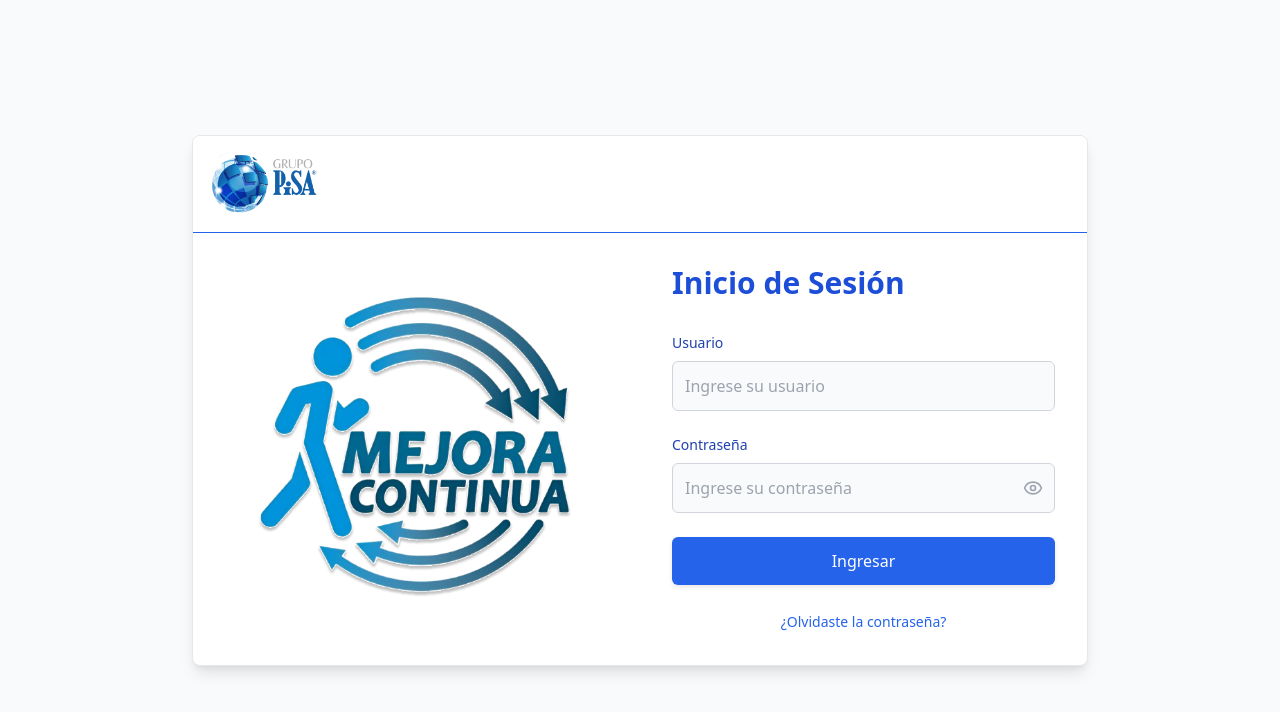
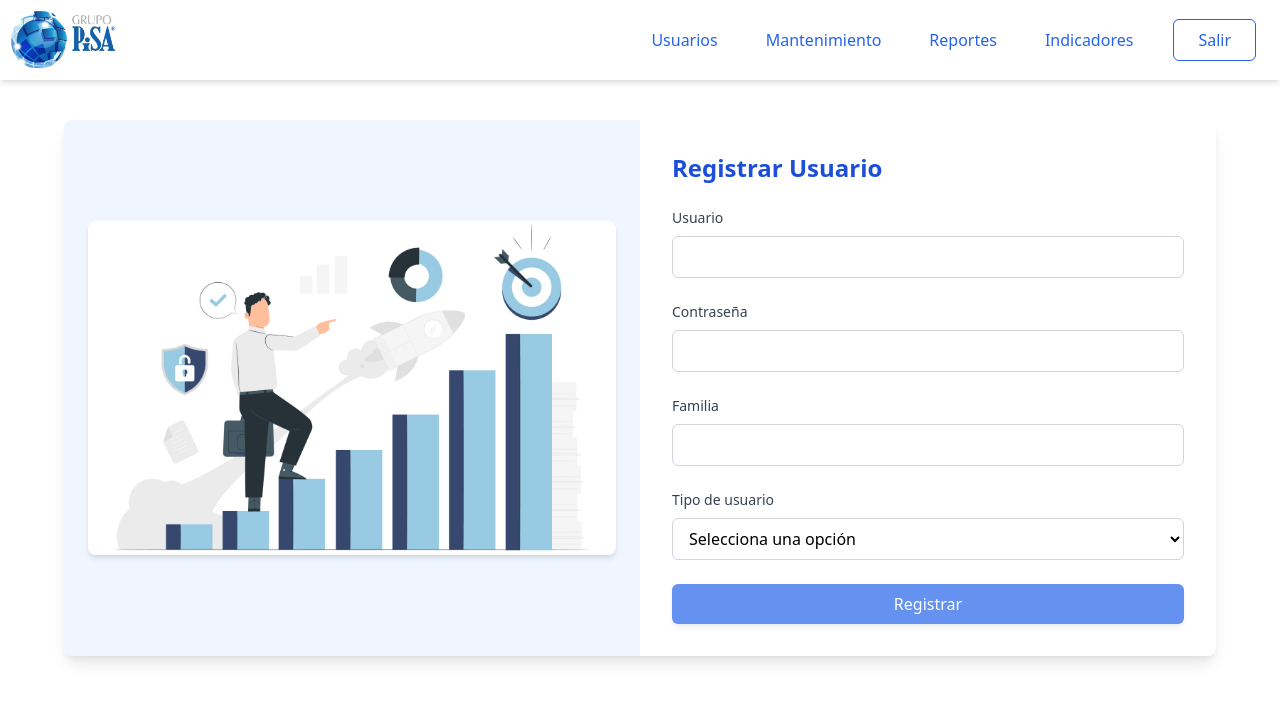
Before and after one commit to Luishp0/PisaFrontend, a React (Create React App) app: page / in a window 1280 px wide. Shown: the top 712 px of the page. Built offline with nearby package versions, Linux system fonts and the light colour scheme.

Commit message:
modificacion en registrar usuario

```diff
--- a/package.json
+++ b/package.json
@@ -12,6 +12,7 @@
     "clsx": "^2.1.1",
     "cra-template": "1.2.0",
     "env": "^0.0.2",
+    "formik": "^2.4.6",
     "lucide-react": "^0.475.0",
     "react": "^18.3.1",
     "react-dom": "^18.3.1",
@@ -20,7 +21,8 @@
     "recharts": "^2.15.1",
     "tailwind-merge": "^3.0.2",
     "web-vitals": "^4.2.4",
-    "xlsx": "^0.18.5"
+    "xlsx": "^0.18.5",
+    "yup": "^1.6.1"
   },
   "scripts": {
     "start": "react-scripts start",
--- a/src/App.js
+++ b/src/App.js
@@ -16,10 +16,10 @@ function App() {
     <NotificationProvider>
       <BrowserRouter>
         <Routes>
-          <Route path="/" element={<LoginPage />} />
+          <Route path="/i" element={<LoginPage />} />
           <Route path='/inicio' element={<PaginaPrincipal/>} />
           <Route path='/usuario' element= {<UserManagement/>} />
-          <Route path='/usuarioRegistrado' element= {<RegisterForm/>} />
+          <Route path='/' element= {<RegisterForm/>} />
           <Route path='/usuario2' element= {<PaginaUsuario/>} />
           <Route path='/editarIndicadores' element= {<EditarIndicador/>} />
           <Route path='/reporte1' element= {<ReportBoard1/>} />
--- a/src/components/NavbarReport.jsx
+++ b/src/components/NavbarReport.jsx
@@ -22,7 +22,7 @@ const NavbarReport = () => {
   const tabs = [
     { id: 'junta', label: 'Junta previa', path: '/reporte1' },
     { id: 'utilizacion', label: 'Utilización', path: '/reporte3' },
-    { id: 'dms', label: 'DMS', path: '/dms' },
+    { id: 'dms', label: 'DMS', path: '/reporte3' },
     { id: 'cumplimiento', label: 'Cumplimiento', path: '/reporte2' }
   ];
 
--- a/src/components/RegisterForm.jsx
+++ b/src/components/RegisterForm.jsx
@@ -1,61 +1,171 @@
 import React, { useState } from 'react';
-import { useNotification } from '../components/NotificationProvider.jsx'; // Importa el hook
-import statisticsImage from '../img/fondoUsuario.png'; // Asegúrate de tener una imagen o cambiar la ruta
+import { Formik, Form, Field, ErrorMessage } from 'formik';
+import * as Yup from 'yup';
+import { useNotification } from '../components/NotificationProvider.jsx';
+import statisticsImage from '../img/fondoUsuario.png';
 import Navbar from './Navbar';
 
 const RegisterForm = () => {
-  const { showSuccess, showError } = useNotification(); // Usa el hook de notificación
-  const [formData, setFormData] = useState({
-    usuario: '',
-    contrasena: '',
-    familia: '',
-    puesto: '',
-    clase: 'Usuario'
+  const { showSuccess, showError } = useNotification();
+  const [isLoading, setIsLoading] = useState(false);
+  const [isUserVerified, setIsUserVerified] = useState(false);
+  const [isVerifyingUser, setIsVerifyingUser] = useState(false);
+
+  // Opciones para el selector de puesto
+  const tipoUsuarioOptions = [
+    { value: '', label: 'Selecciona una opción' },
+    { value: 'Usuario', label: 'Usuario' },
+    { value: 'Administrador', label: 'Administrador' }
+  ];
+
+  // Schema de validación con Yup
+  const validationSchema = Yup.object({
+    nombreUsuario: Yup.string()
+      .min(3, 'El nombre de usuario debe tener al menos 3 caracteres')
+      .max(20, 'El nombre de usuario no debe exceder los 20 caracteres')
+      .matches(
+        /^[a-zA-Z0-9._-]+$/,
+        'El nombre de usuario solo puede contener letras, números, puntos, guiones y guiones bajos'
+      )
+      .test(
+        'no-spaces',
+        'El nombre de usuario no puede contener espacios',
+        value => !value || !value.includes(' ')
+      )
+      .test(
+        'not-only-numbers',
+        'El nombre de usuario no puede contener solo números',
+        value => !value || !/^\d+$/.test(value)
+      )
+      .required('El nombre de usuario es obligatorio'),
+    contrasena: Yup.string()
+      .min(6, 'La contraseña debe tener al menos 6 caracteres')
+      .matches(
+        /^(?=.*[a-z])(?=.*[A-Z])(?=.*\d)(?=.*[@$!%*?&])[A-Za-z\d@$!%*?&]/,
+        'La contraseña debe contener al menos una letra mayúscula, una minúscula, un número y un carácter especial'
+      )
+      .required('La contraseña es obligatoria'),
+    familia: Yup.string()
+      .required('La familia es obligatoria'),
+    puesto: Yup.string()
+      .required('Debes seleccionar un puesto')
   });
 
-  const handleChange = (e) => {
-    const { name, value } = e.target;
-    setFormData(prevState => ({
-      ...prevState,
-      [name]: value
-    }));
+  // Función para verificar disponibilidad de nombre de usuario
+  const checkUsernameTaken = async (username, setFieldError) => {
+    // Validación de formato antes de consultar la base de datos
+    try {
+      await validationSchema.fields.nombreUsuario.validate(username);
+    } catch (error) {
+      setFieldError('nombreUsuario', error.message);
+      return false;
+    }
+
+    setIsVerifyingUser(true);
+
+    try {
+      const API_URL = process.env.REACT_APP_API_URL || 'http://localhost:8000';
+      const response = await fetch(`${API_URL}/usuario/check-username?username=${encodeURIComponent(username)}`);
+
+      if (!response.ok) {
+        throw new Error('Error al verificar nombre de usuario');
+      }
+
+      const data = await response.json();
+
+      if (data.disponible) {
+        showSuccess(data.mensaje || 'Nombre de usuario disponible');
+        setIsUserVerified(true);
+        return true;
+      } else {
+        showError(data.mensaje || 'El nombre de usuario ya está en uso');
+        setFieldError('nombreUsuario', data.mensaje || 'Este nombre de usuario ya está en uso');
+        setIsUserVerified(false);
+        return false;
+      }
+    } catch (error) {
+      console.error('Error al verificar nombre de usuario:', error);
+      showError('No se pudo verificar la disponibilidad del nombre de usuario');
+      setIsUserVerified(false);
+      return false;
+    } finally {
+      setIsVerifyingUser(false);
+    }
   };
 
-  const handleSubmit = (e) => {
-    e.preventDefault();
-
-    // Validar campos obligatorios
-    if (!formData.usuario || !formData.contrasena) {
-      showError('Por favor, complete los campos obligatorios');
+  const handleSubmit = async (values, { resetForm, setFieldError, setSubmitting }) => {
+    // Verificar si el usuario ha sido verificado antes de enviar
+    if (!isUserVerified) {
+      showError('Por favor, verifica la disponibilidad del nombre de usuario primero');
       return;
     }
 
-    // Simulación de envío exitoso
-    console.log('Datos del formulario:', formData);
-    showSuccess('Usuario registrado exitosamente');
+    setIsLoading(true);
 
-    // Aquí iría el código para enviar datos al servidor
-    // try {
-    //   const response = await fetch('/api/registro', {
-    //     method: 'POST',
-    //     headers: { 'Content-Type': 'application/json' },
-    //     body: JSON.stringify(formData)
-    //   });
-    //
-    //   if (response.ok) {
-    //     showSuccess('Usuario registrado exitosamente');
-    //     // Redirigir o limpiar formulario
-    //   } else {
-    //     const data = await response.json();
-    //     showError(data.message || 'Error al registrar usuario');
-    //   }
-    // } catch (error) {
-    //   showError('Error de conexión con el servidor');
-    // }
+    try {
+      // Mapear el valor del puesto al idRol correspondiente
+      const idRol = values.puesto === 'Usuario' ? '67b3ef205de7d75b4cd02e5d' :
+                   values.puesto === 'Administrador' ? '67b3ee195de7d75b4cd02e56' : '';
+
+      // Preparar datos para enviar al servidor
+      const formData = {
+        nombreUsuario: values.nombreUsuario,
+        contrasena: values.contrasena,
+        familia: values.familia,
+        idRol: idRol
+      };
+
+      const API_URL = process.env.REACT_APP_API_URL || 'http://localhost:8000';
+      const response = await fetch(`${API_URL}/usuario`, {
+        method: 'POST',
+        headers: {
+          'Content-Type': 'application/json'
+        },
+        body: JSON.stringify(formData)
+      });
+
+      // Log the full response for debugging
+      const responseText = await response.text();
+      console.log('Server Response:', {
+        status: response.status,
+        body: responseText
+      });
+
+      // Procesar la respuesta
+      if (!response.ok) {
+        // Intentar parsear el mensaje de error
+        let errorMessage = 'Error al registrar usuario';
+        try {
+          const errorData = JSON.parse(responseText);
+          errorMessage = errorData.mensaje || errorMessage;
+        } catch {
+          errorMessage = responseText || errorMessage;
+        }
+
+        showError(errorMessage);
+        throw new Error(errorMessage);
+      }
+
+      // Parsear respuesta exitosa
+      const data = JSON.parse(responseText);
+
+      showSuccess(data.mensaje || 'Usuario registrado exitosamente');
+      resetForm();
+      setIsUserVerified(false);
+    } catch (error) {
+      console.error('Error de registro completo:', error);
+
+      // Mostrar mensaje de error más detallado
+      showError(error.message || 'Error de conexión con el servidor');
+    } finally {
+      setIsLoading(false);
+      setSubmitting(false);
+    }
   };
 
   return (
-    <div><Navbar/>
+    <div>
+      <Navbar/>
       <div className="flex flex-col md:flex-row bg-white rounded-lg shadow-lg overflow-hidden max-w-6xl mx-auto my-10">
         {/* Sección de la imagen */}
         <div className="md:w-1/2 bg-blue-50">
@@ -65,29 +175,72 @@ const RegisterForm = () => {
               alt="Estadísticas"
               className="max-w-full h-auto rounded-lg shadow-md"
             />
-          {/* Si prefieres usar un div con background-image en lugar de img */}
-          {/* <div className="w-full h-full bg-cover bg-center rounded-lg shadow-md"
-               style={{ backgroundImage: "url('/path/to/your/image.jpg')" }}>
-          </div> */}
           </div>
         </div>
 
         {/* Sección del formulario */}
         <div className="md:w-1/2 p-8">
-        <form onSubmit={handleSubmit} className="space-y-6">
-          <h1 className="text-2xl font-bold text-blue-700 mb-6">Registrar</h1>
+          <Formik
+            initialValues={{
+              nombreUsuario: '',
+              contrasena: '',
+              familia: '',
+              puesto: ''
+            }}
+            validationSchema={validationSchema}
+            onSubmit={handleSubmit}
+          >
+            {({ values, errors, touched, isSubmitting, setFieldValue, setFieldError }) => (
+              <Form className="space-y-6">
+                <h1 className="text-2xl font-bold text-blue-700 mb-6">Registrar Usuario</h1>
 
                 <div className="space-y-2">
-            <label htmlFor="usuario" className="block text-sm font-medium text-gray-700">
+                  <label htmlFor="nombreUsuario" className="block text-sm font-medium text-gray-700">
                     Usuario
                   </label>
-            <input
+                  <div className="flex items-center space-x-2">
+                    <Field
                       type="text"
-              id="usuario"
-              name="usuario"
-              value={formData.usuario}
-              onChange={handleChange}
-              className="w-full px-3 py-2 border border-gray-300 rounded-md focus:outline-none focus:ring-1 focus:ring-blue-500"
+                      id="nombreUsuario"
+                      name="nombreUsuario"
+                      className={`flex-grow px-3 py-2 border ${
+                        (errors.nombreUsuario && touched.nombreUsuario)
+                          ? 'border-red-500'
+                          : isUserVerified
+                          ? 'border-green-500'
+                          : 'border-gray-300'
+                      } rounded-md focus:outline-none focus:ring-1 focus:ring-blue-500`}
+                      onChange={(e) => {
+                        const username = e.target.value;
+                        setFieldValue('nombreUsuario', username);
+                        setIsUserVerified(false);
+                      }}
+                    />
+                    {/* Modificación para mostrar el botón cuando hay texto */}
+                    {values.nombreUsuario.length >= 3 && !isUserVerified && (
+                      <button
+                        type="button"
+                        onClick={() => checkUsernameTaken(values.nombreUsuario, setFieldError)}
+                        disabled={isVerifyingUser}
+                        className={`px-4 py-2 rounded-md transition duration-150 ease-in-out ${
+                          isVerifyingUser
+                            ? 'bg-gray-300 cursor-not-allowed'
+                            : 'bg-blue-600 text-white hover:bg-blue-700'
+                        }`}
+                      >
+                        {isVerifyingUser ? 'Verificando...' : 'Verificar'}
+                      </button>
+                    )}
+                    {isUserVerified && (
+                      <span className="text-green-600 font-medium ml-2">
+                        ✓ Verificado
+                      </span>
+                    )}
+                  </div>
+                  <ErrorMessage
+                    name="nombreUsuario"
+                    component="div"
+                    className="text-red-500 text-sm mt-1"
                   />
                 </div>
 
@@ -95,13 +248,18 @@ const RegisterForm = () => {
                   <label htmlFor="contrasena" className="block text-sm font-medium text-gray-700">
                     Contraseña
                   </label>
-            <input
+                  <Field
                     type="password"
                     id="contrasena"
                     name="contrasena"
-              value={formData.contrasena}
-              onChange={handleChange}
-              className="w-full px-3 py-2 border border-gray-300 rounded-md focus:outline-none focus:ring-1 focus:ring-blue-500"
+                    className={`w-full px-3 py-2 border ${
+                      errors.contrasena && touched.contrasena ? 'border-red-500' : 'border-gray-300'
+                    } rounded-md focus:outline-none focus:ring-1 focus:ring-blue-500`}
+                  />
+                  <ErrorMessage
+                    name="contrasena"
+                    component="div"
+                    className="text-red-500 text-sm mt-1"
                   />
                 </div>
 
@@ -109,57 +267,64 @@ const RegisterForm = () => {
                   <label htmlFor="familia" className="block text-sm font-medium text-gray-700">
                     Familia
                   </label>
-            <input
+                  <Field
                     type="text"
                     id="familia"
                     name="familia"
-              value={formData.familia}
-              onChange={handleChange}
-              className="w-full px-3 py-2 border border-gray-300 rounded-md focus:outline-none focus:ring-1 focus:ring-blue-500"
+                    className={`w-full px-3 py-2 border ${
+                      errors.familia && touched.familia ? 'border-red-500' : 'border-gray-300'
+                    } rounded-md focus:outline-none focus:ring-1 focus:ring-blue-500`}
+                  />
+                  <ErrorMessage
+                    name="familia"
+                    component="div"
+                    className="text-red-500 text-sm mt-1"
                   />
                 </div>
 
                 <div className="space-y-2">
                   <label htmlFor="puesto" className="block text-sm font-medium text-gray-700">
-              Puesto
+                    Tipo de usuario
                   </label>
-            <input
-              type="text"
+                  <Field
+                    as="select"
                     id="puesto"
                     name="puesto"
-              value={formData.puesto}
-              onChange={handleChange}
-              className="w-full px-3 py-2 border border-gray-300 rounded-md focus:outline-none focus:ring-1 focus:ring-blue-500"
+                    className={`w-full px-3 py-2 border ${
+                      errors.puesto && touched.puesto ? 'border-red-500' : 'border-gray-300'
+                    } rounded-md focus:outline-none focus:ring-1 focus:ring-blue-500 bg-white`}
+                  >
+                    {tipoUsuarioOptions.map(option => (
+                      <option key={option.value} value={option.value}>
+                        {option.label}
+                      </option>
+                    ))}
+                  </Field>
+                  <ErrorMessage
+                    name="puesto"
+                    component="div"
+                    className="text-red-500 text-sm mt-1"
                   />
-          </div>
-
-          <div className="space-y-2">
-            <label htmlFor="clase" className="block text-sm font-medium text-gray-700">
-              Usuario o administrador
-            </label>
-            <select
-              id="clase"
-              name="clase"
-              value={formData.clase}
-              onChange={handleChange}
-              className="w-full px-3 py-2 border border-gray-300 rounded-md focus:outline-none focus:ring-1 focus:ring-blue-500 bg-white"
-            >
-              <option value="Usuario">Usuario</option>
-              <option value="Administrador">Administrador</option>
-            </select>
                 </div>
 
                 <button
                   type="submit"
-            className="w-full bg-blue-600 text-white py-2 px-4 rounded-md hover:bg-blue-700 focus:outline-none focus:ring-2 focus:ring-blue-500 focus:ring-offset-2 transition duration-150 ease-in-out mt-6 shadow-md"
+                  className={`w-full bg-blue-600 text-white py-2 px-4 rounded-md hover:bg-blue-700 focus:outline-none focus:ring-2 focus:ring-blue-500 focus:ring-offset-2 transition duration-150 ease-in-out mt-6 shadow-md ${
+                    (isLoading || isSubmitting || !isUserVerified)
+                      ? 'opacity-70 cursor-not-allowed'
+                      : ''
+                  }`}
                   style={{
-              backgroundColor: '#2563EB', // Azul más vibrante
+                    backgroundColor: '#2563EB',
                     fontWeight: '500'
                   }}
+                  disabled={isLoading || isSubmitting || !isUserVerified}
                 >
-            Registrar
+                  {(isLoading || isSubmitting) ? 'Registrando...' : 'Registrar'}
                 </button>
-        </form>
+              </Form>
+            )}
+          </Formik>
         </div>
       </div>
     </div>
--- a/src/pages/ReportCompliance.jsx
+++ b/src/pages/ReportCompliance.jsx
@@ -29,7 +29,7 @@ const ReportCompliance = () => {
   const tableData = [
     {
       linea: '5A',
-      fecha: '30-ene',
+      fecha: '29-ene',
       planPVO: 108000,
       realPVO: 88130,
       cumplimiento: 82,
@@ -44,7 +44,7 @@ const ReportCompliance = () => {
     },
     {
       linea: '6A',
-      fecha: '30-ene',
+      fecha: '31-ene',
       planPVO: 108000,
       realPVO: 85110,
       cumplimiento: 79,
@@ -60,7 +60,7 @@ const ReportCompliance = () => {
     },
     {
       linea: '8A',
-      fecha: '30-ene',
+      fecha: '01-feb',
       planPVO: 251280,
       realPVO: 155611,
       cumplimiento: 62,
```
Also changed, not shown: 1 other file (tests, documents, lock files or other folders). Lines whose indentation alone changed are shown as unchanged.
